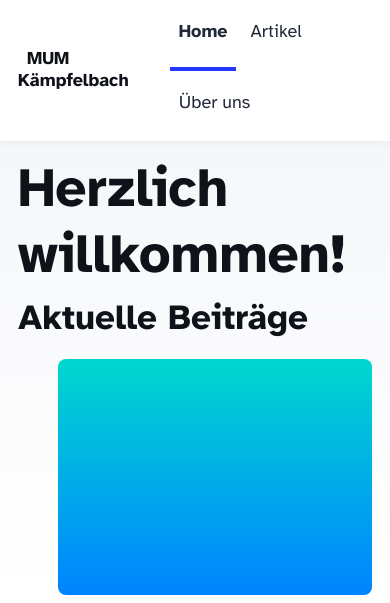
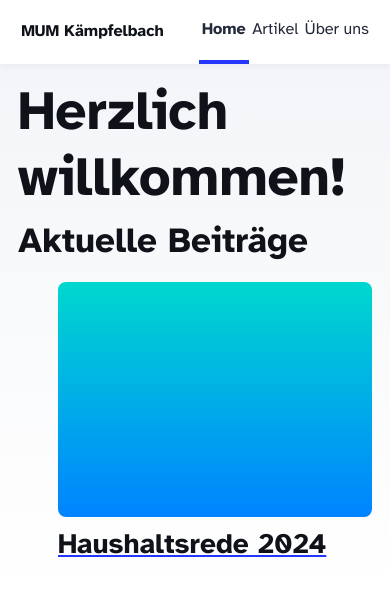
Before and after one commit to Lennart01/mum-kaempfelbach, an Astro site: page / in a window 390 px wide. Shown: the top 603 px of the page. Built offline with nearby package versions, Linux system fonts and the light colour scheme; Astro itself is replaced by a stand-in of ours.

Commit message:
improve mobile navbar

```diff
--- a/src/components/Header.astro
+++ b/src/components/Header.astro
@@ -68,6 +68,7 @@
     color: var(--black);
     border-bottom: 4px solid transparent;
     text-decoration: none;
+    white-space: nowrap; /* Prevent text from wrapping */
   }
   nav a.active {
     text-decoration: none;
@@ -76,10 +77,21 @@
   .social-links,
   .social-links a {
     display: flex;
+    justify-content: space-around;
+    flex-wrap: nowrap;
+  }
+  .internal-links {
+    display: flex; /* Use flexbox to layout the links */
+    justify-content: space-around; /* Space out the links evenly */
+    flex-wrap: nowrap; /* Prevent the links from wrapping */
   }
   @media (max-width: 720px) {
-    .social-links {
-      display: none;
+    nav a {
+      padding: 1em 0.2em; /* Reduce padding on smaller screens */
+      font-size: 0.9em; /* Reduce font size on smaller screens */
+    }
+    .internal-links {
+      justify-content: space-between; /* Adjust spacing for smaller screens */
     }
   }
 </style>
```
